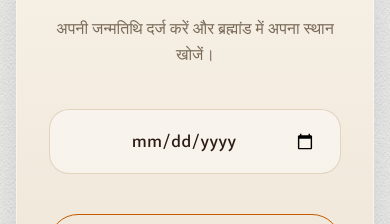
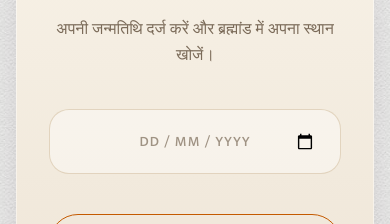
Before and after one commit to Mishra1208/astroweb, a Next.js app: page / in a window 390 px wide. Shown: the part 1334-1558 px from the top of the page. Built offline with nearby package versions, Linux system fonts and the light colour scheme; no server answers; a web font is replaced by a local one.

Commit message:
fix(mobile): hide logo on scroll and add date placeholder

```diff
--- a/src/components/FindMySign.module.css
+++ b/src/components/FindMySign.module.css
@@ -93,6 +93,25 @@
     -webkit-appearance: none;
     min-height: 52px;
     /* Ensure visibility */
+    position: relative;
+}
+
+/* Custom Placeholder for Date Input */
+.input:invalid::-webkit-datetime-edit {
+    color: transparent;
+}
+
+.input:invalid::before {
+    content: 'DD / MM / YYYY';
+    color: var(--text-muted);
+    position: absolute;
+    left: 50%;
+    top: 50%;
+    transform: translate(-50%, -50%);
+    pointer-events: none;
+    font-size: 0.9rem;
+    letter-spacing: 1px;
+    opacity: 0.7;
 }
 
 /* Force text visibility on iOS */
--- a/src/components/Navbar.js
+++ b/src/components/Navbar.js
@@ -74,9 +74,17 @@ export default function Navbar() {
                 </motion.nav>
             )}
 
-            {/* Mobile Logo (Always Visible) */}
+            {/* Mobile Logo (Visible on Mobile, Hides on Scroll) */}
             {isMobile && (
-                <div className={styles.mobileLogo} style={{
+                <motion.div
+                    className={styles.mobileLogo}
+                    initial={{ y: 0, opacity: 1 }}
+                    animate={{
+                        y: isScrolled ? -100 : 0,
+                        opacity: isScrolled ? 0 : 1
+                    }}
+                    transition={{ duration: 0.5 }}
+                    style={{
                         position: 'fixed',
                         top: '2rem',
                         left: '2rem',
@@ -86,9 +94,10 @@ export default function Navbar() {
                         fontSize: '1.5rem',
                         color: 'var(--accent-red)',
                         textShadow: '0 0 10px rgba(239, 230, 216, 0.8)'
-                }}>
+                    }}
+                >
                     ASTRO<span style={{ color: 'var(--accent-main)' }}>WEB</span>
-                </div>
+                </motion.div>
             )}
 
             {/* 2. HAMBURGER BUTTON (Scroll State OR Mobile) */}
```
Lines whose indentation alone changed are shown as unchanged.
